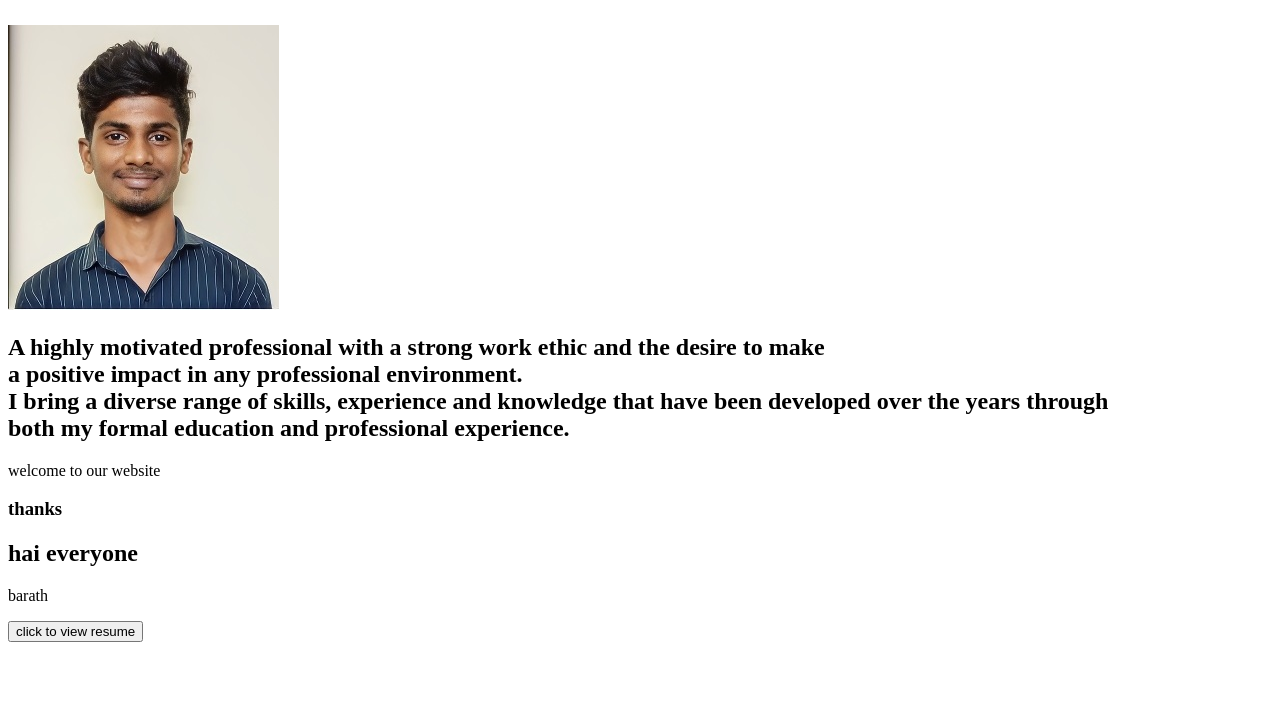
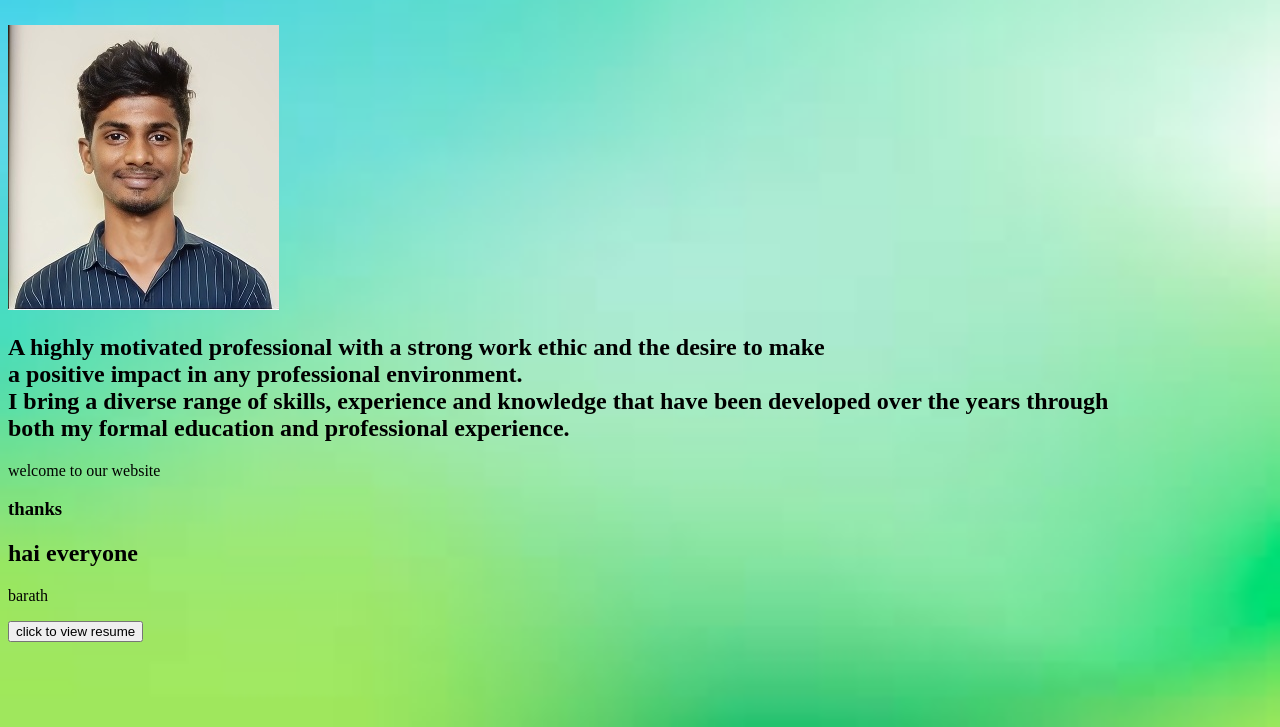
Before and after one commit to G-BARATH/project1, a plain HTML site: page index.html in a window 1280 px wide. Shown: the part 73-800 px from the top of the page. Drawn offline with Linux system fonts and the light colour scheme.

Commit message:
back change

```diff
--- a/index.html
+++ b/index.html
@@ -6,7 +6,7 @@
     <title>My first website</title>
     <style>
         body {
-            background-image: url(bg.jpg);
+            background-image: url(bg1.jpg);
             background-repeat: no-repeat;
             background-attachment: fixed;
             background-size: 100% 100%;
```
Also changed, not shown: bg1.jpg (added).
